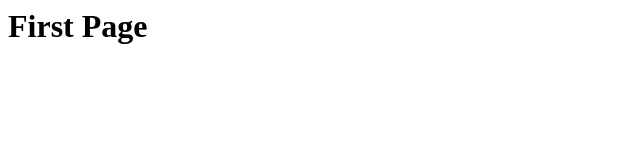
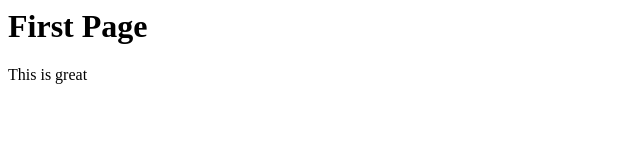
Before and after one commit to mitchsique/git-course, a plain HTML site: page index.html in a window 1280 px wide. Shown: the full height of the page, 0-640 px from the left. Drawn offline with Linux system fonts and the light colour scheme.

Commit message:
Changed the index file

```diff
--- a/index.html
+++ b/index.html
@@ -2,6 +2,6 @@
     <head></head>
     <body>
         <h1>First Page</h1>
+        <p>This is great</p>
     </body>
-    <html></html>
 </html>
```
